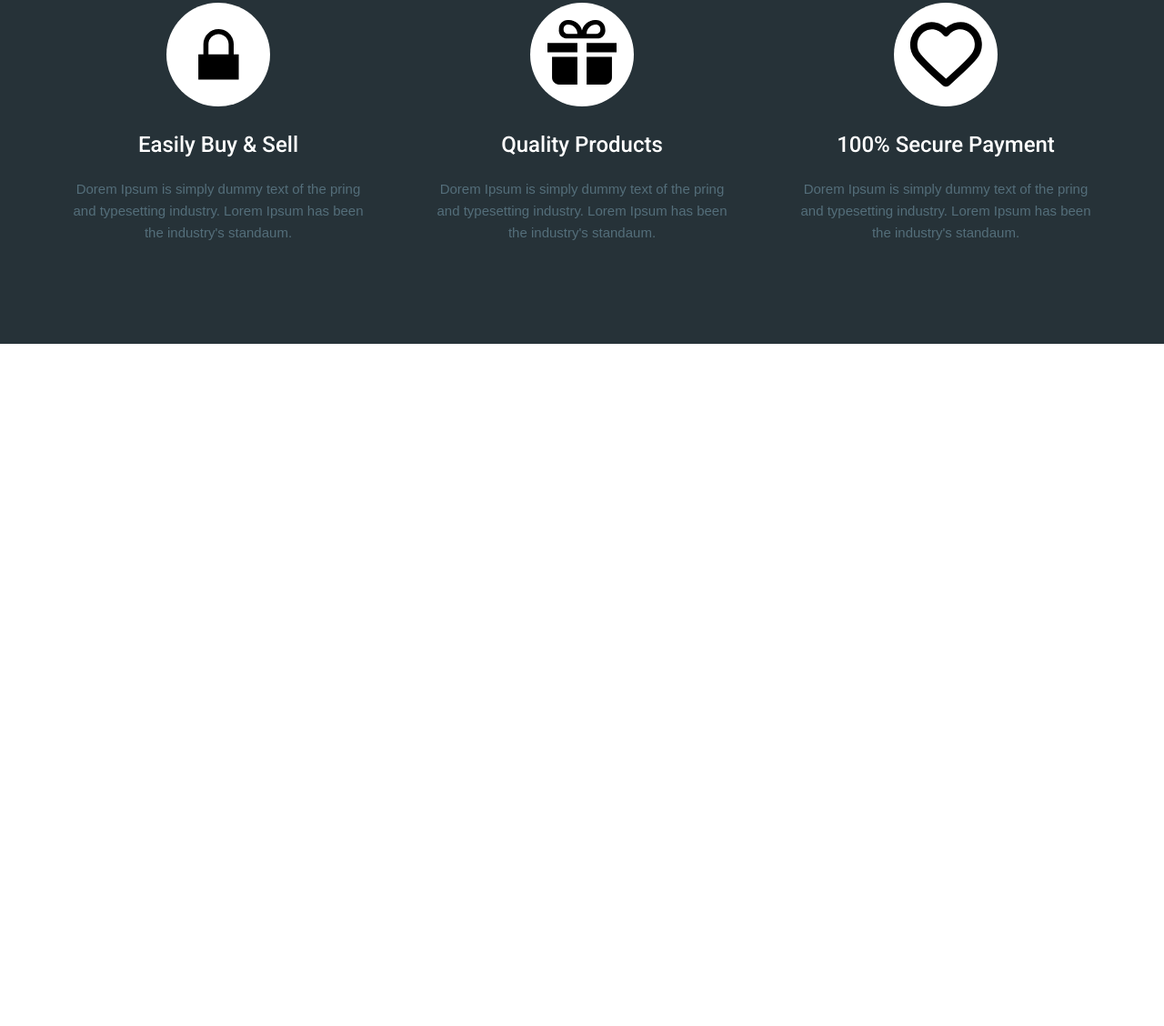
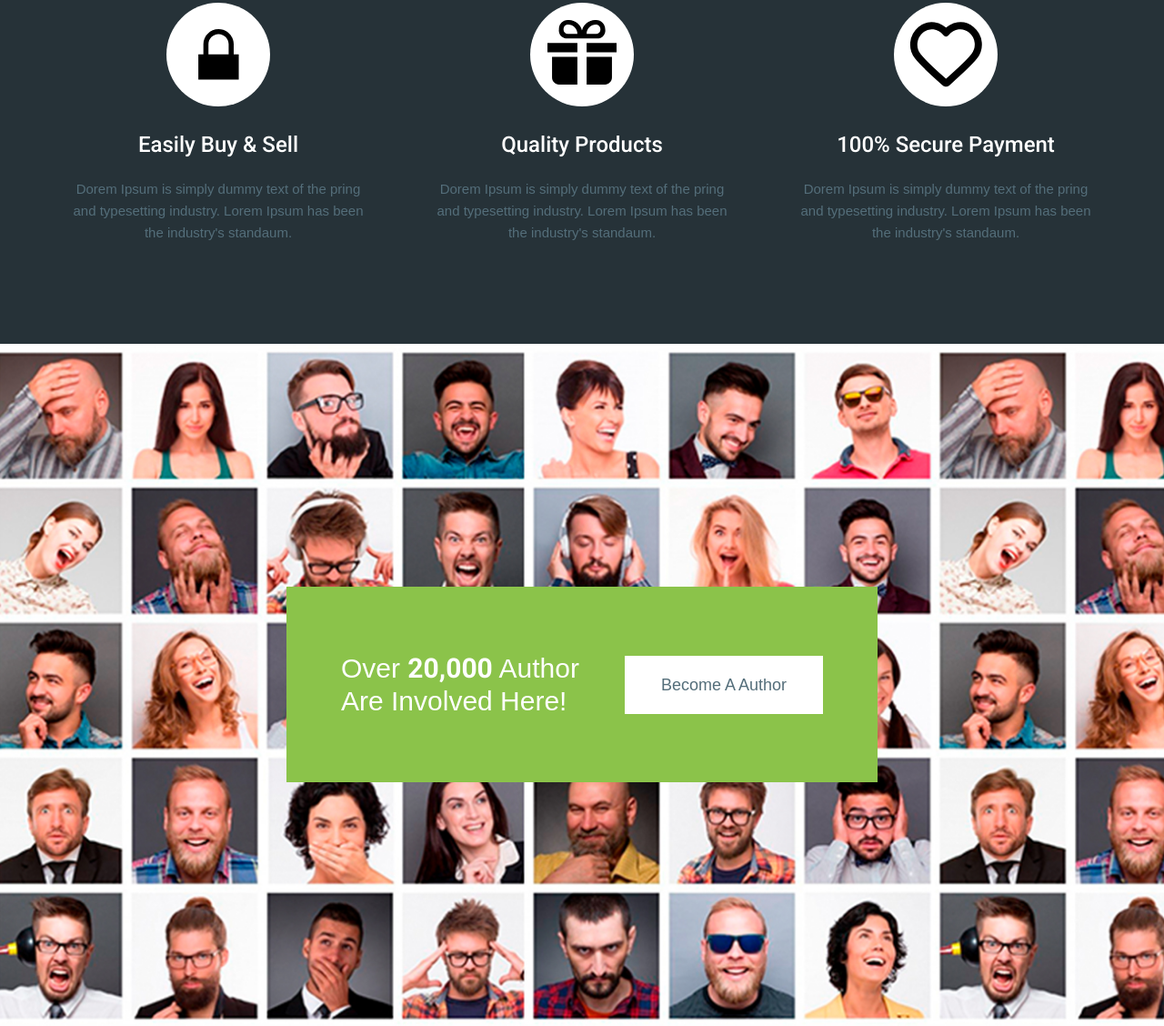
Before and after one commit to OlgaKel/moderno, a website: page app/index.html in a window 1280 px wide. Shown: the part 3881-5009 px from the top of the page at 91% size. Before the commit the page ends 4259 px from the top, so only its background shows below. Drawn offline with nearby package versions, Linux system fonts and the light colour scheme; files that its build step writes are made by us from their sources.

Commit message:
addaed section authors

```diff
--- a/app/index.html
+++ b/app/index.html
@@ -841,6 +841,17 @@
             </div>
         </div>
     </section>
+    <section class="authors">
+        <div class="authors__inner">
+            <div class="authors__title">
+                Over <span> 20,000</span> Author
+                Are Involved Here!
+            </div>
+            <a href="#" class="authors__link">
+                Become A Author
+            </a>
+        </div>
+    </section>
     <script src="https://ajax.googleapis.com/ajax/libs/jquery/3.7.1/jquery.min.js"></script>
     <script src="js/libs.min.js"></script>
     <script src="js/main.js"></script>
--- a/app/scss/style.scss
+++ b/app/scss/style.scss
@@ -310,6 +310,41 @@ font-size: 14px;
      }
 
  }
-
-
 //end advantages
+//start authors
+.authors{
+    background-image: url(../images/authors.jpg);
+    display: flex;
+    justify-content: center;
+    align-items: center;
+    background-position: center;
+    background-size: cover;
+    background-repeat: no-repeat;
+    min-height: 750px;
+    &__inner{
+        background-color: $green;
+        max-width:650px;
+        width: 100%;
+        min-height: 215px;
+        display: flex;
+        justify-content: space-between;
+        align-items: center;
+        padding: 70px 60px;
+    }
+    &__title{
+        font-size: 30px;
+        line-height: 36px;
+        color: #fff;
+        max-width: 265px;
+        span{
+            @include f700;
+        }
+    }
+    &__link{
+        font-size: 18px;
+        line-height: 36px;
+        padding: 14px 40px;
+        background-color: #fff;
+    }
+}
+//end authors
```
Also changed, not shown: app/images/authors.jpg (added).
